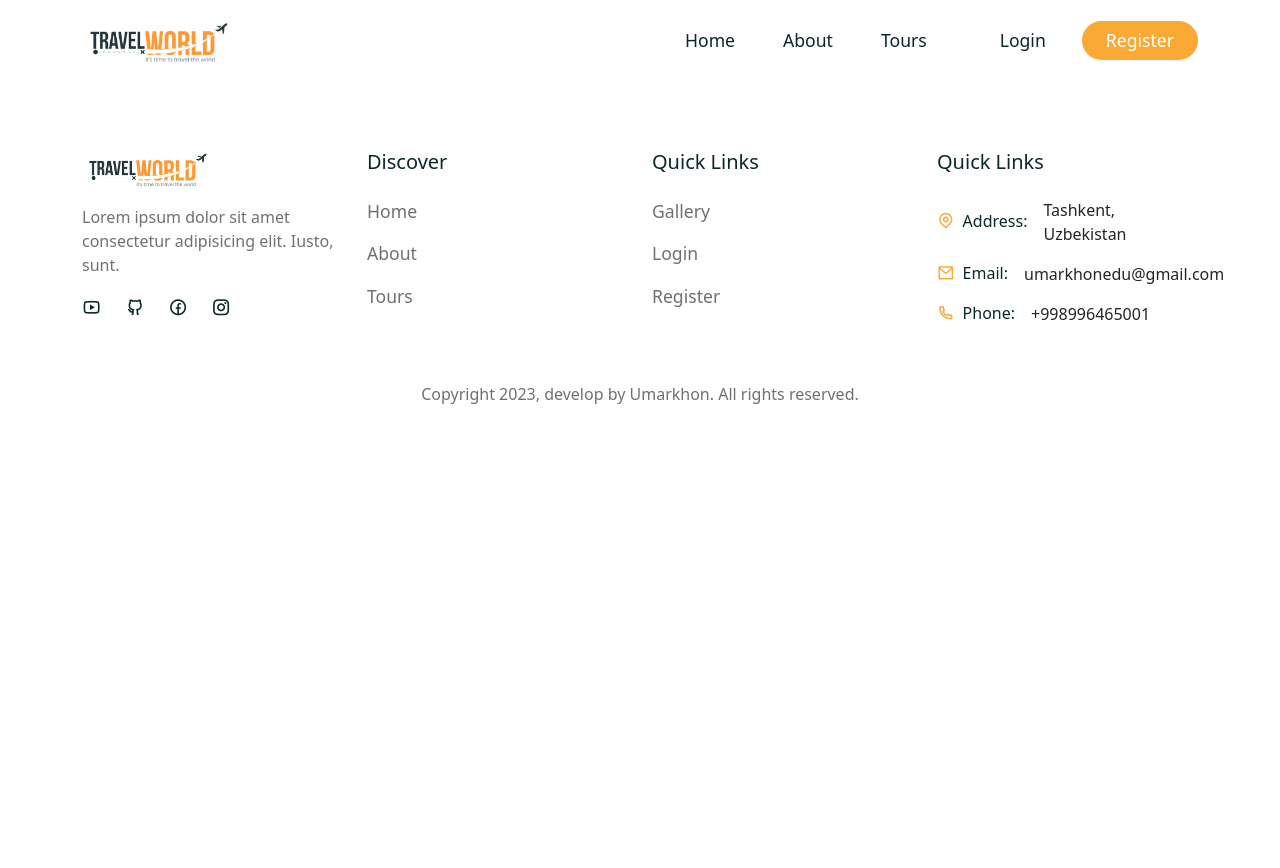
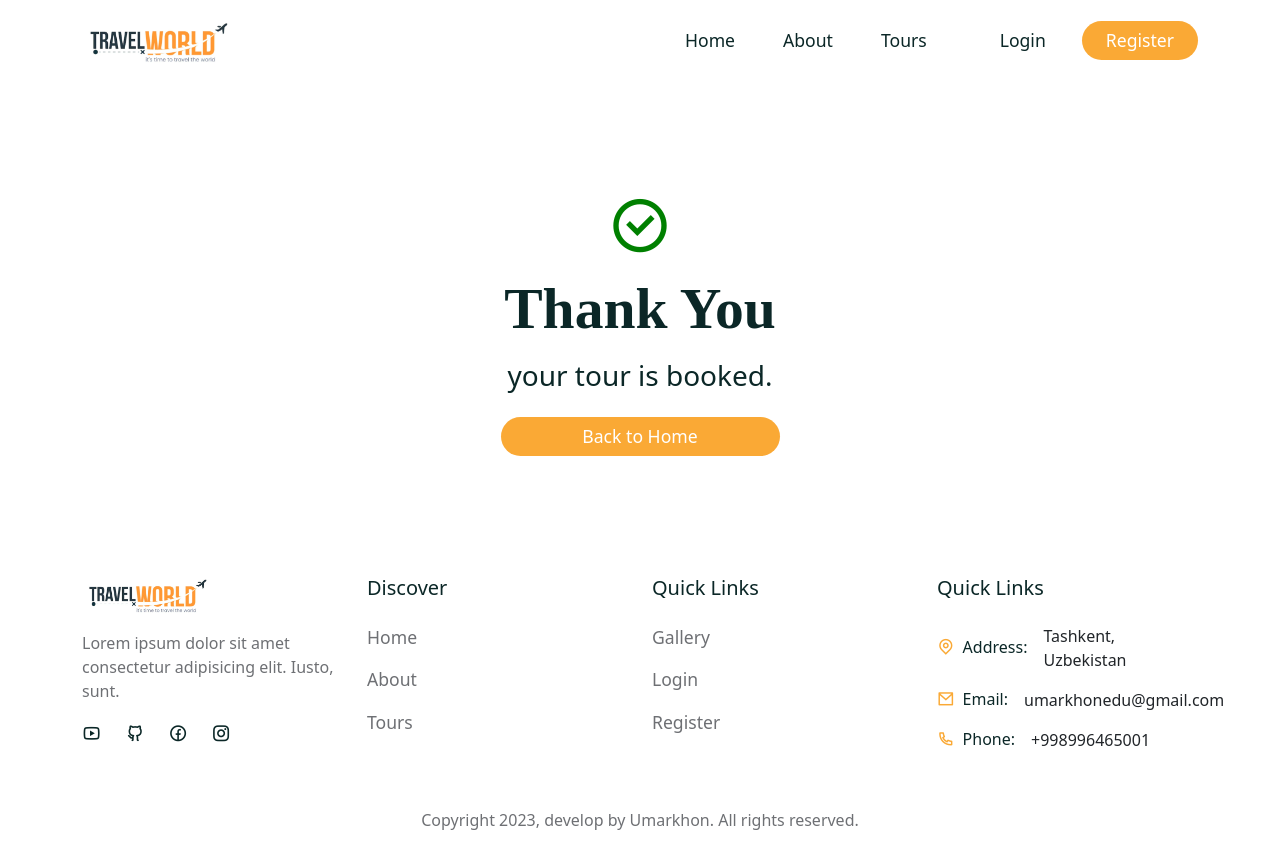
Before and after one commit to UmarkhonAkhmedov/travel-app, a React (Create React App) app in the folder frontend/: page /thank-you in a window 1280 px wide. Shown: the top 868 px of the page. Before the commit the page ends 800 px from the top, so only its background shows below. Built offline with nearby package versions, Linux system fonts and the light colour scheme; a web font is replaced by a local one.

Commit message:
Creating thank you page

```diff
--- /dev/null
+++ b/frontend/src/pages/ThankYou.jsx
@@ -0,0 +1,29 @@
+import React from "react";
+import { Container, Row, Col, Button } from "reactstrap";
+import { Link } from "react-router-dom";
+import "../styles/thank-you.css";
+
+const ThankYou = () => {
+  return (
+    <section>
+      <Container>
+        <Row>
+          <Col lg="12" className="pt-5 text-center">
+            <div className="thank__you">
+              <span>
+                <i class="ri-checkbox-circle-line"></i>
+              </span>
+              <h1 className="mb-3 fw-semibold">Thank You</h1>
+              <h3 className="mb-4">your tour is booked.</h3>
+              <Button className="btn primary__btn w-25">
+                <Link to={"/home"}>Back to Home </Link>
+              </Button>
+            </div>
+          </Col>
+        </Row>
+      </Container>
+    </section>
+  );
+};
+
+export default ThankYou;
--- a/frontend/src/router/Routers.js
+++ b/frontend/src/router/Routers.js
@@ -6,6 +6,7 @@ import TourDetails from "./../pages/TourDetails";
 import Login from "./../pages/Login";
 import Register from "./../pages/Register";
 import SearchResultList from "./../pages/SearchResultList";
+import ThankYou from "../pages/ThankYou";
 
 const Routers = () => {
   return (
@@ -16,6 +17,7 @@ const Routers = () => {
       <Route path="/tours/:id" element={<TourDetails />} />
       <Route path="/login" element={<Login />} />
       <Route path="/register" element={<Register />} />
+      <Route path="/thank-you" element={<ThankYou />} />
       <Route path="/tours/search" element={<SearchResultList />} />
     </Routes>
   );
--- /dev/null
+++ b/frontend/src/styles/thank-you.css
@@ -0,0 +1,9 @@
+.thank__you span i {
+  font-size: 4rem;
+  color: green;
+}
+
+.thank__you h1 {
+  font-size: 3.6rem;
+  font-family: var(--subtitle-font-name);
+}
```
